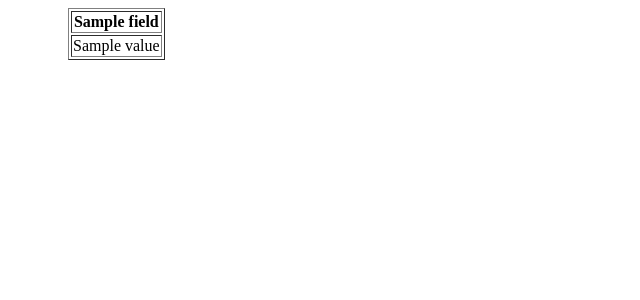
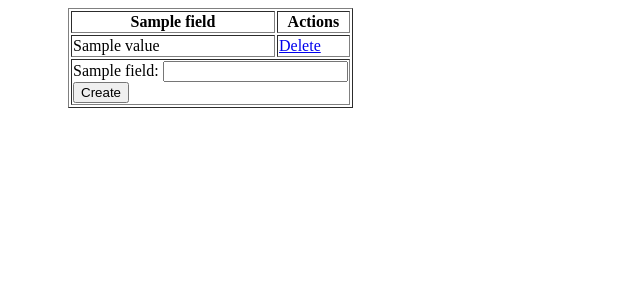
Before and after one commit to beslave/django-model-creator, a Django app: template ghost_app/templates/ghost_app/dynamic_model.html in a window 1280 px wide. Shown: the top 300 px of the page, without its empty margins (0-640 px from the left). Run offline with Django 3.2, Linux system fonts and the light colour scheme; the template is opened without the code that fills it: most values are stand-ins (such as "Sample title", 1, 10 or a date in 2020); parts of the project's set-up code (start-up, migrations or seed data) failed here and were passed over; some libraries are stand-ins or nearby versions.

Commit message:
Add base view for dynamic objects

```diff
--- a/demo/templates/base.html
+++ b/demo/templates/base.html
@@ -2,8 +2,13 @@
 <html>
     <head>
         <title>Model Creator Demo</title>
-        {% block head_css %}{% endblock %}
-        {% block head_js %}{% endblock %}
+        {% block head_css %}
+            <link rel="stylesheet" href="//code.jquery.com/ui/1.11.1/themes/smoothness/jquery-ui.css">
+        {% endblock %}
+        {% block head_js %}
+            <script src="//ajax.googleapis.com/ajax/libs/jquery/2.1.1/jquery.min.js"></script>
+            <script src="//code.jquery.com/ui/1.11.1/jquery-ui.js"></script>
+        {% endblock %}
     </head>
     <body>
         <div class="b-sidebar">
--- /dev/null
+++ b/ghost_app/static/ghost_app/ghost_app.js
@@ -0,0 +1,35 @@
+(function ($){
+    $(document).ready(function(){
+        prepareInput($('.js-input'));
+        $('.js-object-field').click(createInput);
+    });
+
+    function prepareInput(elements){
+        $.each(elements, function(i, element){
+            var element = $(element);
+            switch(element.data('type')){
+                case 'int':
+                    element.keyup(function(e){
+                        this.value = this.value.replace(/[^0-9]/g, '');
+                    });
+                    break
+                case 'char':
+                    break
+                case 'date':
+                case 'datetime':
+                    element.datepicker({dateFormat: 'yy-mm-dd'});
+                    break
+            };
+        });
+    }
+
+    function createInput(e){
+        clearAllInputs();
+        var input = $('<input class="js-object-field-input b-object-field-input" type="text" value="' + $(this).text().trim() + '" />');
+        $(this).append(input);
+    };
+
+    function clearAllInputs(){
+        $('.js-object-field-input').remove();
+    };
+})(jQuery);
--- a/ghost_app/static/ghost_app/style.css
+++ b/ghost_app/static/ghost_app/style.css
@@ -5,3 +5,17 @@
     bottom: 0;
     margin-right: 20px;
 }
+
+.b-object-field {
+    position: relative;
+}
+
+.b-object-field-input {
+    position: absolute;
+    z-index: 1;
+    margin: 0;
+    top: 0;
+    left: 0;
+    bottom: 0;
+    right: 0;
+}
--- a/ghost_app/templates/ghost_app/dynamic_model.html
+++ b/ghost_app/templates/ghost_app/dynamic_model.html
@@ -1,7 +1,14 @@
 {% extends 'base.html' %}
+{% load staticfiles i18n %}
 
 {% block head_css %}
-    <link rel="stylesheet" type="text/css" href="/static/ghost_app/style.css" media="all" />
+    {{ block.super }}
+    <link rel="stylesheet" type="text/css" href="{% static 'ghost_app/style.css' %}" media="all" />
+{% endblock %}
+
+{% block head_js %}
+    {{ block.super }}
+    <script src="{% static 'ghost_app/ghost_app.js' %}"></script>
 {% endblock %}
 
 {% block sidebar %}
@@ -13,21 +20,46 @@
     <table border=1>
         <thead>
         <tr>
-        {% for field in model.template_fields %}
-            <th>{{ field.name }}</th>
-        {% endfor %}
+            {% for field in model.get_template_fields %}
+            <th>
+                {{ field.get_verbose_name }}
+            </th>
+            {% endfor %}
+            <th>{{ _('Actions') }}</th>
         </tr>
         </thead>
         <tbody>
-        {% for object in model_objects %}
+            {% for object in model_objects %}
             <tr>
-            {% for field in object.object_fields %}
+                {% for field in object.object_fields %}
+                <td class="b-object-field js-object-field"
+                    data-field="{{ field.template.name }}"
+                    data-type="{{ field.template.field_type }}"
+                    data-model="{{ model_name }}"
+                    data-objectPk="{{ object.pk }}"
+                    width=200
+                >
+                    {% if field.template.field_type == 'date' %}
+                        {{ field.value|date:"c" }}
+                    {% elif field.template.field_type == 'datetime' %}
+                        {{ field.value|date:"Y-m-d H:i:s" }}
+                    {% else %}
+                        {{ field.value }}
+                    {% endif %}
+                </td>
+                {% endfor %}
                 <td>
-                {{ field.value }}
+                    <a href="{% url 'delete_dynamic_model_object' model=model_name object_id=object.pk %}">
+                        {{ _('Delete') }}
+                    </a>
                 </td>
+            </tr>
             {% endfor %}
+            <tr>
+                <td colspan="{{ model.get_template_fields | length | add:1 }}">
+                    {% include 'ghost_app/snippets/add_model_object_form.html' with model_form=add_form %}
+                </td>
             </tr>
-        {% endfor %}
         </tbody>
     </table>
 {% endif %}
--- /dev/null
+++ b/ghost_app/templates/ghost_app/snippets/add_model_object_form.html
@@ -0,0 +1,16 @@
+{% load i18n %}
+
+<form method="POST" actin="" class="b-form">{% csrf_token %}
+    {{ form.fields.date.errors }}
+    {% for field in model.get_template_fields %}
+        <div class="b-form-field">
+            <label for="id_{{ field.name }}">{{ field.get_verbose_name }}:</label>
+            <input type="text" id="id_{{ field.name }}" name="{{ field.name }}" value=""
+                   class="b-typed_input__{{ field.field_type }} js-input"
+                   data-type="{{ field.field_type }}" />
+        </div>
+    {% endfor %}
+    <div class="b-form-submit">
+        <input type="submit" value="{{ _('Create') }}" />
+    </div>
+</form>
--- a/ghost_app/urls.py
+++ b/ghost_app/urls.py
@@ -1,5 +1,5 @@
 from django.conf.urls import url
-from .views import DynamicModelView
+from .views import DynamicModelView, DeleteDynamicModelObjectView
 
 
 urlpatterns = [
@@ -9,4 +9,9 @@ urlpatterns = [
         DynamicModelView.as_view(),
         name='dynamic_model'
     ),
+    url(
+        r'^(?P<model>[a-zA-Z0-9_]+)/(?P<object_id>\d+)/delete$',
+        DeleteDynamicModelObjectView.as_view(),
+        name='delete_dynamic_model_object'
+    ),
 ]
```
Also changed, not shown: ghost_app/views.py (+61 -15 lines), model_creator/logic.py (+8 -2 lines), model_creator/models.py (+31 -5 lines).
